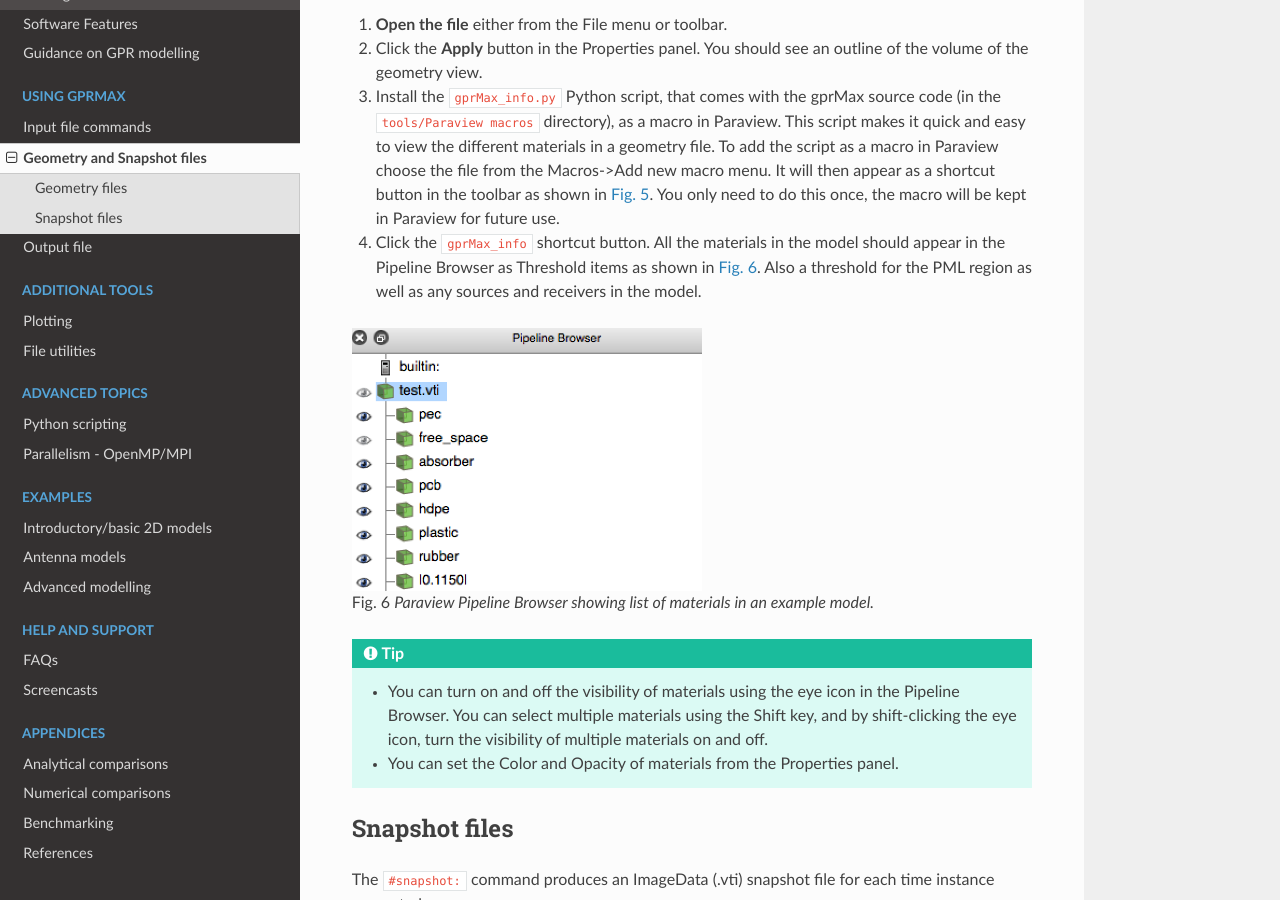
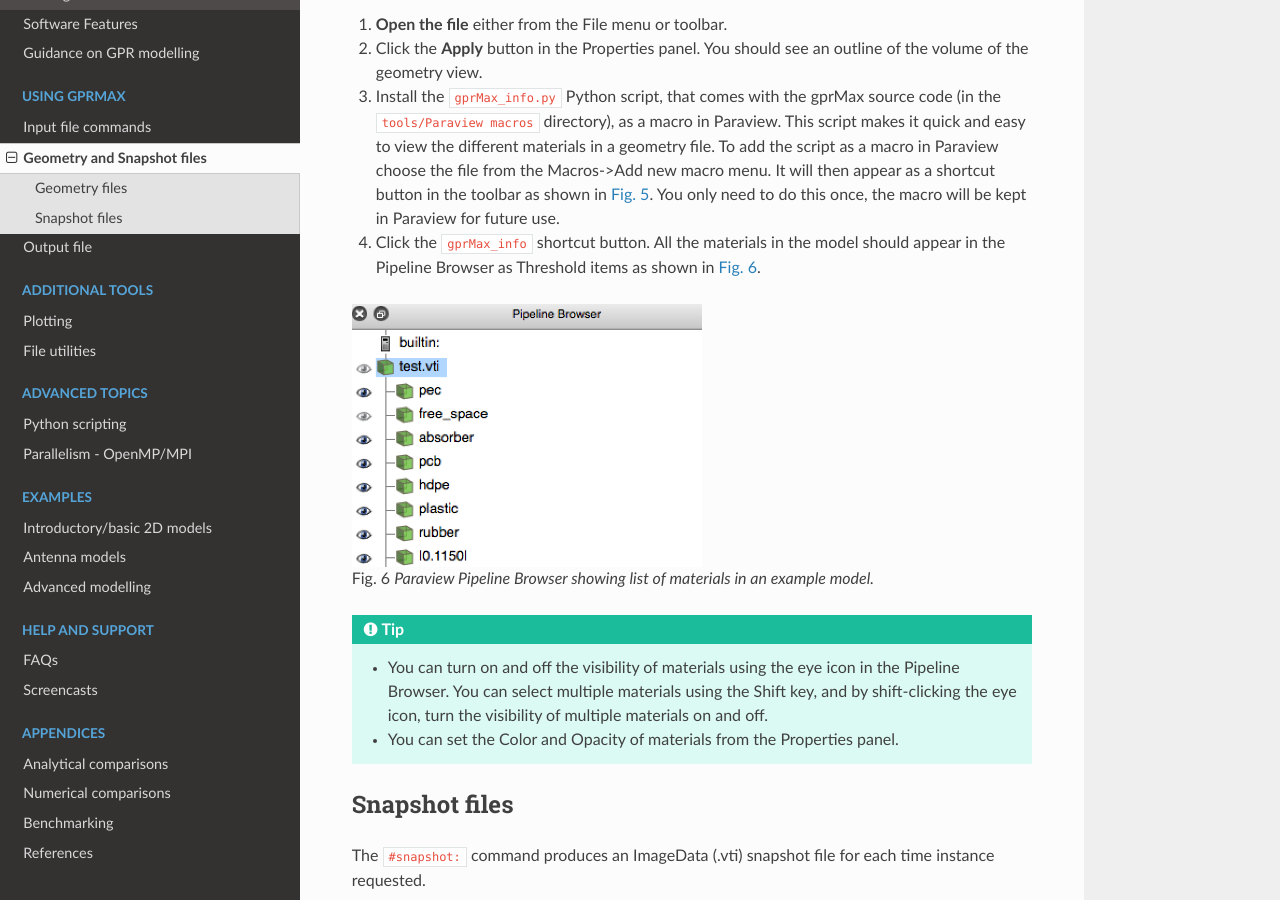
Before and after one commit to gprMax/gprMax, a Sphinx documentation site: the page built from docs/source/geometry_snapshots.rst, in a window 1280 px wide and 900 px high, scrolled down 547 px. Built offline with Sphinx 7.4.7 and the Read the Docs theme 2.0.0, drawn with Linux system fonts in a browser that asks for light colours.

Commit message:
More updates to text on thresholding.

```diff
--- a/docs/source/geometry_snapshots.rst
+++ b/docs/source/geometry_snapshots.rst
@@ -18,7 +18,7 @@ The ``#geometry_view:`` command produces either ImageData (.vti) for a per-cell
 #. **Open the file** either from the File menu or toolbar.
 #. Click the **Apply** button in the Properties panel. You should see an outline of the volume of the geometry view.
 #. Install the ``gprMax_info.py`` Python script, that comes with the gprMax source code (in the ``tools/Paraview macros`` directory), as a macro in Paraview. This script makes it quick and easy to view the different materials in a geometry file. To add the script as a macro in Paraview choose the file from the Macros->Add new macro menu. It will then appear as a shortcut button in the toolbar as shown in :numref:`pv_toolbar`. You only need to do this once, the macro will be kept in Paraview for future use.
-#. Click the ``gprMax_info`` shortcut button. All the materials in the model should appear in the Pipeline Browser as Threshold items as shown in :numref:`pv_pipeline`. Also a threshold for the PML region as well as any sources and receivers in the model.
+#. Click the ``gprMax_info`` shortcut button. All the materials in the model should appear in the Pipeline Browser as Threshold items as shown in :numref:`pv_pipeline`.
 
 .. _pv_pipeline:
 
```
